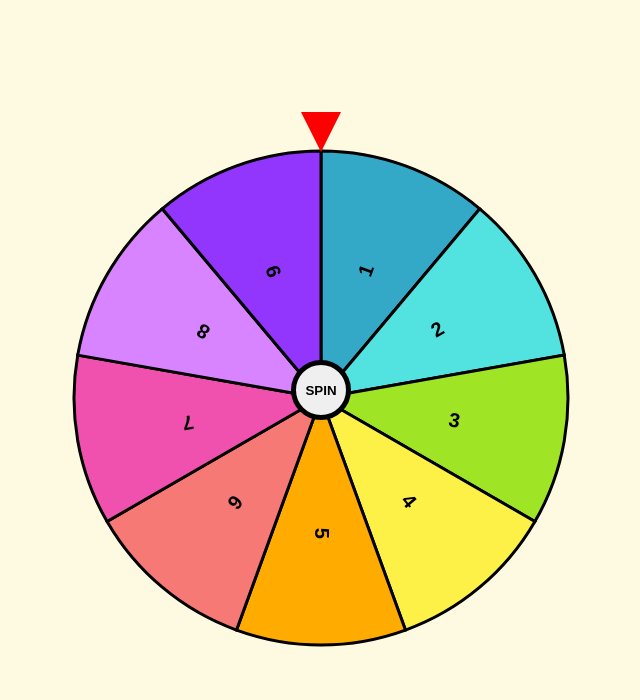
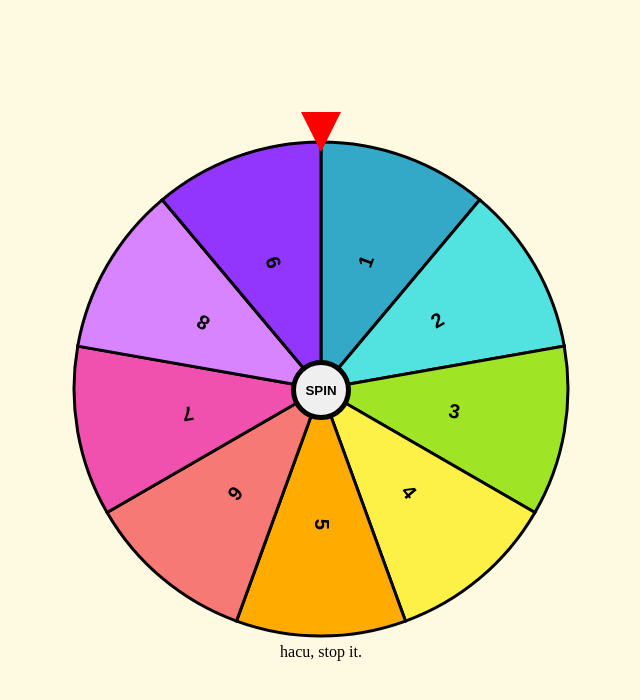
Before and after one commit to Quelleris/Wheel-of-fortune, a plain HTML site: page index.html in a window 1280 px wide. Shown: the whole page, without its empty margins (319-959 px from the left). Drawn offline with Linux system fonts and the light colour scheme.

Commit message:
update index.html

```diff
--- a/index.html
+++ b/index.html
@@ -17,5 +17,6 @@
     <span class="arrow"></span>
     <button id="spin-btn">Spin</button>
     </div>
+    <p>hacu, stop it. </p>
 </body>
 </html>
```
